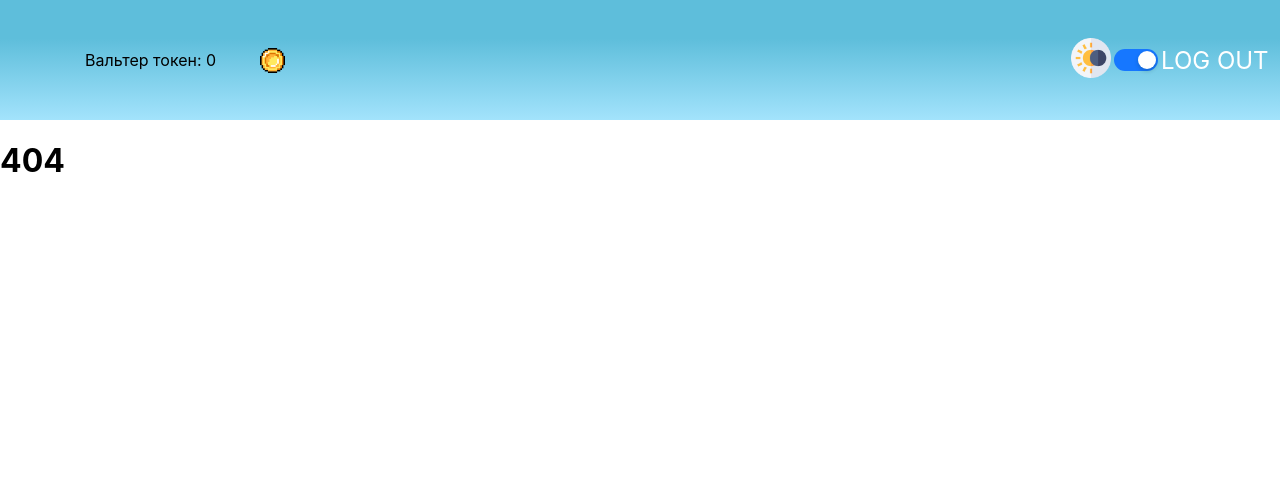
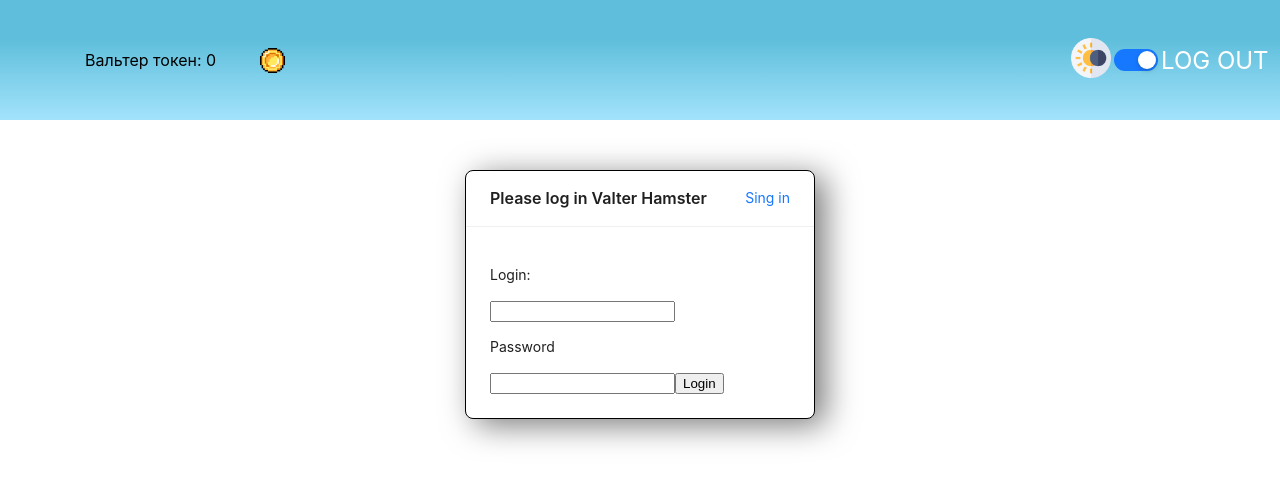
Before and after one commit to nakaleyDorisun/bot-app-tap, a React (Create React App) app: page / in a window 1280 px wide. Before the commit this address had no page. Shown: the top 484 px of the page. Built offline with nearby package versions, Linux system fonts and the light colour scheme.

Commit message:
asdasdad

```diff
--- a/src/App.tsx
+++ b/src/App.tsx
@@ -19,7 +19,7 @@ function App() {
         <UserContextProvider>
           <Header />
           <Routes>
-            <Route path="bot-app-tap/" element={<Login />} />
+            <Route path="/" element={<Login />} />
             <Route path="/logged" element={<ValterHamster />} />
             <Route path="*" element={<h1>404</h1>} />
           </Routes>
--- a/src/index.tsx
+++ b/src/index.tsx
@@ -1,5 +1,5 @@
 import ReactDOM from "react-dom/client";
-import { BrowserRouter } from "react-router-dom";
+import { BrowserRouter, HashRouter } from "react-router-dom";
 
 import "./index.css";
 import App from "./App";
@@ -8,9 +8,9 @@ const root = ReactDOM.createRoot(
   document.getElementById("root") as HTMLElement
 );
 root.render(
-  <BrowserRouter>
+  <HashRouter>
     <ThemeContextProvider>
       <App />
     </ThemeContextProvider>
-  </BrowserRouter>
+  </HashRouter>
 );
```
